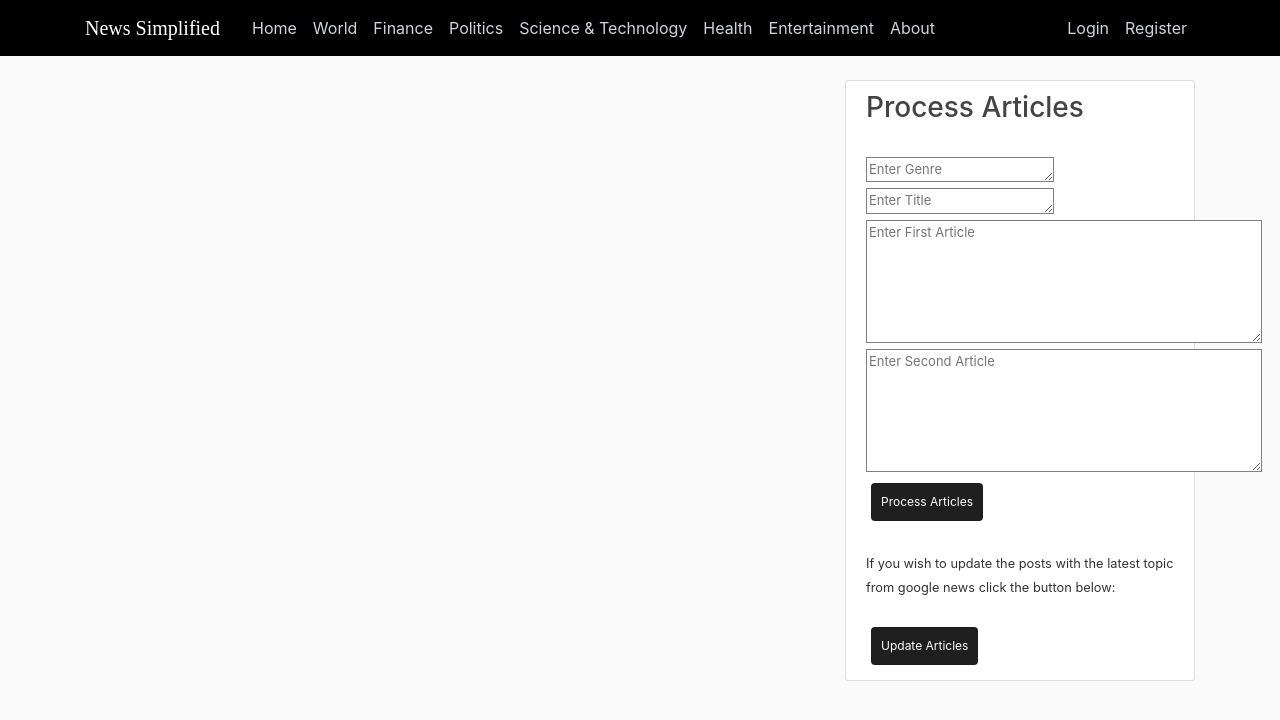
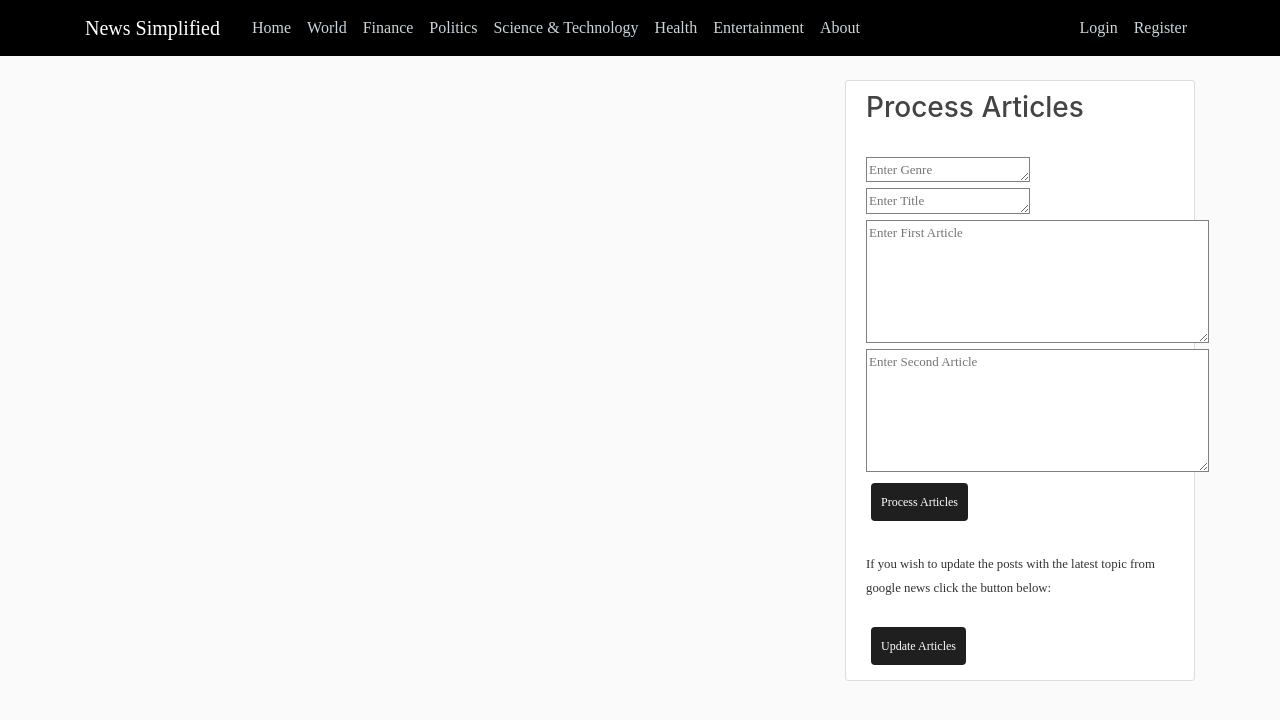
Before and after one commit to dthomas40/newssimplified, a Django app: page / in a window 1280 px wide. Shown: the top 720 px of the page. Run offline with Django 3.2, Linux system fonts and the light colour scheme; data that the repository does not hold is empty; some libraries are stand-ins or nearby versions.

Commit message:
styling changes

```diff
--- a/blog/templates/blog/base.html
+++ b/blog/templates/blog/base.html
@@ -91,19 +91,19 @@
           </button>
           <div class="collapse navbar-collapse" id="navbarToggle">
             <div class="navbar-nav mr-auto">
-              <a class="nav-item nav-link" href="{% url 'blog-home' %}">Home</a>
-              <a class="nav-item nav-link" href="#">World</a>
-              <a class="nav-item nav-link" href="#">Finance</a>
-              <a class="nav-item nav-link" href="#">Politics</a>
-              <a class="nav-item nav-link" href="#">Science & Technology</a>
-              <a class="nav-item nav-link" href="#">Health</a>
-              <a class="nav-item nav-link" href="#">Entertainment</a>
-              <a class="nav-item nav-link" href="{% url 'blog-about' %}">About</a>
+              <a style="font-family: 'Times New Roman', Times, serif;" class="nav-item nav-link" href="{% url 'blog-home' %}">Home</a>
+              <a style="font-family: 'Times New Roman', Times, serif;" class="nav-item nav-link" href="#">World</a>
+              <a style="font-family: 'Times New Roman', Times, serif;" class="nav-item nav-link" href="#">Finance</a>
+              <a style="font-family: 'Times New Roman', Times, serif;" class="nav-item nav-link" href="#">Politics</a>
+              <a style="font-family: 'Times New Roman', Times, serif;" class="nav-item nav-link" href="#">Science & Technology</a>
+              <a style="font-family: 'Times New Roman', Times, serif;" class="nav-item nav-link" href="#">Health</a>
+              <a style="font-family: 'Times New Roman', Times, serif;" class="nav-item nav-link" href="#">Entertainment</a>
+              <a style="font-family: 'Times New Roman', Times, serif;" class="nav-item nav-link" href="{% url 'blog-about' %}">About</a>
             </div>
             <!-- Navbar Right Side -->
             <div class="navbar-nav">
-              <a class="nav-item nav-link" href="#">Login</a>
-              <a class="nav-item nav-link" href="#">Register</a>
+              <a style="font-family: 'Times New Roman', Times, serif;" class="nav-item nav-link" href="#">Login</a>
+              <a style="font-family: 'Times New Roman', Times, serif;" class="nav-item nav-link" href="#">Register</a>
             </div>
           </div>
         </div>
@@ -122,23 +122,23 @@
                 <form action ="/external/" method="post">
                     {% csrf_token %}
                     <br/>
-                    <textarea id="genre" rows="1" cols="20" name="genre" placeholder="Enter Genre" style="scrollbar-width: 10px; scrollbar-base-color: darkgrey; scrollbar-highlight-color: black; border-color: gray; font-size: small;"></textarea>
-                    <textarea id="title" rows="1" cols="20" name="title" placeholder="Enter Title" style="scrollbar-width: 10px; scrollbar-base-color: darkgrey; scrollbar-highlight-color: black; border-color: gray; font-size: small;"></textarea>
-                    <textarea id="article1" rows="6" cols="45" name="article1" placeholder="Enter First Article" style="scrollbar-width: 10px; scrollbar-base-color: darkgrey; scrollbar-highlight-color: black; border-color: gray; font-size: small;"></textarea>
-                    <textarea id="article1" rows="6" cols="45" name="article2" placeholder="Enter Second Article" style="scrollbar-width: 10px; scrollbar-base-color: darkgrey; scrollbar-highlight-color: black; border-color: gray; font-size: small;"></textarea>
-                    <input type="submit" value="Process Articles" class="button" style="vertical-align:middle">
+                    <textarea id="genre" rows="1" cols="20" name="genre" placeholder="Enter Genre" style="font-family: 'Times New Roman', Times, serif; scrollbar-width: 10px; scrollbar-base-color: darkgrey; scrollbar-highlight-color: black; border-color: gray; font-size: small;"></textarea>
+                    <textarea id="title" rows="1" cols="20" name="title" placeholder="Enter Title" style="font-family: 'Times New Roman', Times, serif; scrollbar-width: 10px; scrollbar-base-color: darkgrey; scrollbar-highlight-color: black; border-color: gray; font-size: small;"></textarea>
+                    <textarea id="article1" rows="6" cols="45" name="article1" placeholder="Enter First Article" style="font-family: 'Times New Roman', Times, serif; scrollbar-width: 10px; scrollbar-base-color: darkgrey; scrollbar-highlight-color: black; border-color: gray; font-size: small;"></textarea>
+                    <textarea id="article1" rows="6" cols="45" name="article2" placeholder="Enter Second Article" style="font-family: 'Times New Roman', Times, serif; scrollbar-width: 10px; scrollbar-base-color: darkgrey; scrollbar-highlight-color: black; border-color: gray; font-size: small;"></textarea>
+                    <input type="submit" value="Process Articles" class="button" style="font-family: 'Times New Roman', Times, serif; vertical-align:middle">
                     <!-- <textarea id="output" rows="16" cols="65" name="output">{{ data2 }}</textarea> -->
 
                 </form>
                 <br/>
-                <small>If you wish to update the posts with the latest topic from google news click the button below:</small>
+                <small style="font-family: 'Times New Roman', Times, serif;">If you wish to update the posts with the latest topic from google news click the button below:</small>
 
                 <form action ="/button/" method="post">
                   {% csrf_token %}
                   <br/>
                   <!-- <textarea id="genre" rows="1" cols="15" name="genre" placeholder="Enter Genre"></textarea>
                   <textarea id="title" rows="1" cols="15" name="title" placeholder="Enter Title"></textarea> -->
-                  <input type="submit" value="Update Articles" class="button" style="vertical-align:middle">
+                  <input type="submit" value="Update Articles" class="button" style="font-family: 'Times New Roman', Times, serif; vertical-align:middle">
                   <!-- <textarea id="output" rows="16" cols="65" name="output">{{ data2 }}</textarea> -->
               </form>
               </div>
```
